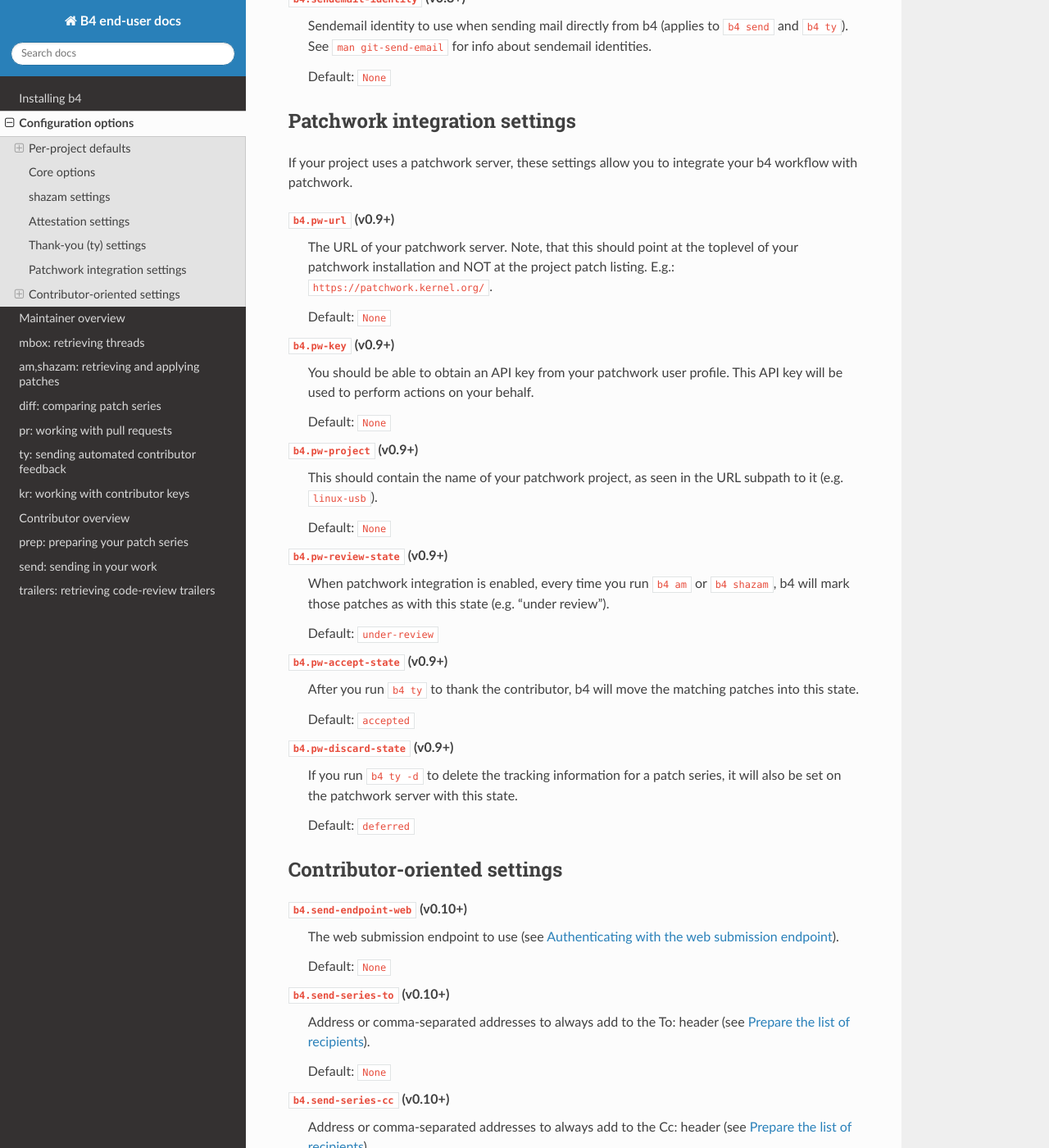
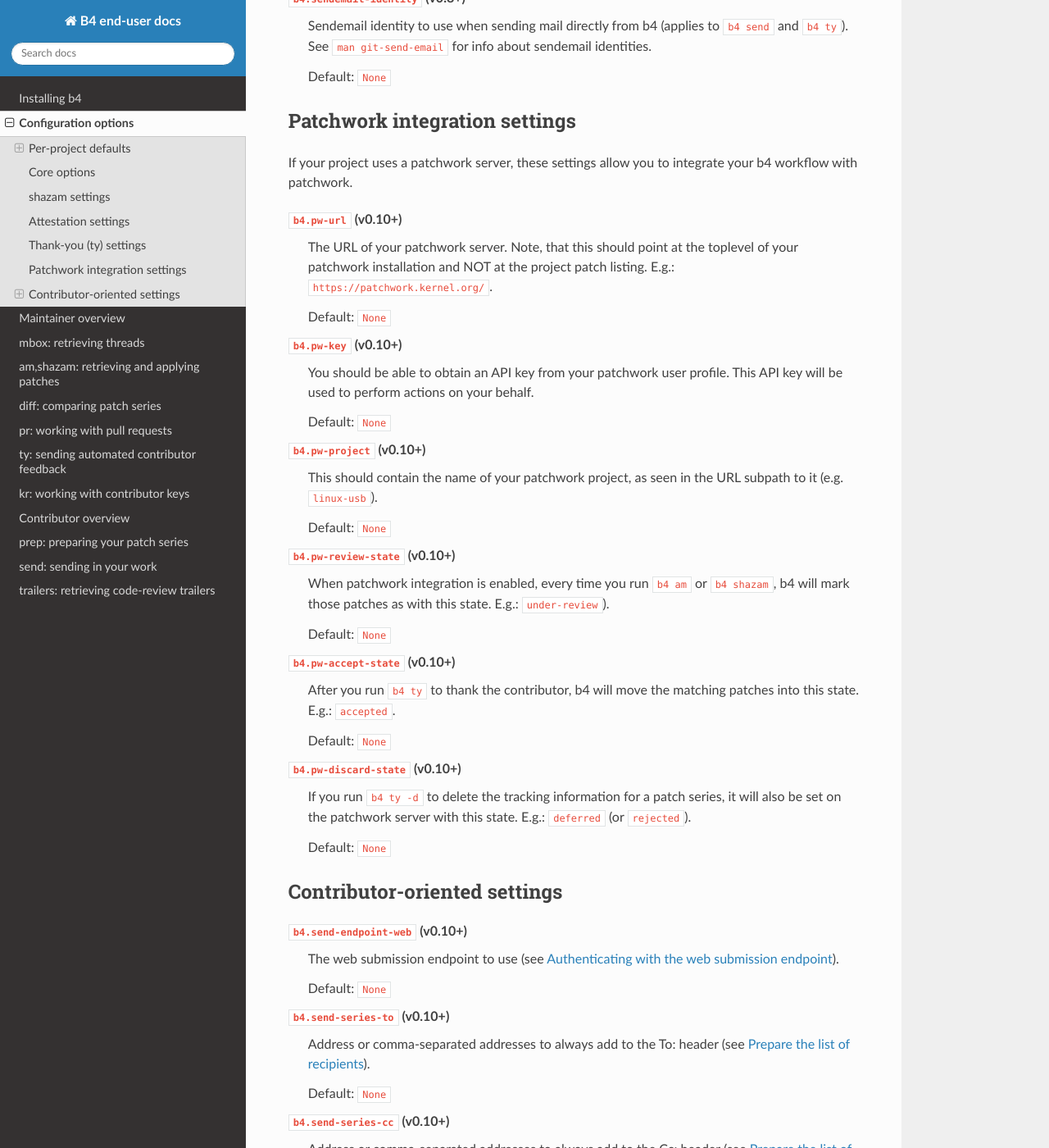
Before and after one commit to mricon/b4, a Sphinx documentation site: the page built from docs/config.rst, in a window 1280 px wide and 1400 px high, scrolled down 5258 px. Shown: the whole window at 82% size. Built offline with Sphinx 7.4.7 and the Read the Docs theme 2.0.0, drawn with Linux system fonts in a browser that asks for light colours.

```diff
--- a/b4/__init__.py
+++ b/b4/__init__.py
@@ -2263,7 +2263,7 @@ def get_main_config() -> dict:
         # some options can be provided via the toplevel .b4-config file,
         # so load them up and use as defaults
         topdir = git_get_toplevel()
-        wtglobs = ['send-*', '*mask', '*template*', 'trailer*']
+        wtglobs = ['send-*', '*mask', '*template*', 'trailer*', 'pw-*']
         if topdir:
             wtcfg = os.path.join(topdir, '.b4-config')
             if os.access(wtcfg, os.R_OK):
@@ -3061,7 +3061,7 @@ def patchwork_set_state(msgids: List[str], state: str) -> bool:
     pwurl = config.get('pw-url')
     pwproj = config.get('pw-project')
     if not (pwkey and pwurl and pwproj):
-        logger.debug('Patchwork support not configured')
+        logger.debug('Patchwork support requires pw-key, pw-url and pw-project settings')
         return False
     pses, url = get_patchwork_session(pwkey, pwurl)
     patches_url = '/'.join((url, 'patches'))
--- a/docs/config.rst
+++ b/docs/config.rst
@@ -266,43 +266,44 @@ Patchwork integration settings
 If your project uses a patchwork server, these settings allow you to
 integrate your b4 workflow with patchwork.
 
-``b4.pw-url`` (v0.9+)
+``b4.pw-url`` (v0.10+)
   The URL of your patchwork server. Note, that this should point at the
   toplevel of your patchwork installation and NOT at the project patch
   listing. E.g.: ``https://patchwork.kernel.org/``.
 
   Default: ``None``
 
-``b4.pw-key`` (v0.9+)
+``b4.pw-key`` (v0.10+)
   You should be able to obtain an API key from your patchwork user
   profile. This API key will be used to perform actions on your behalf.
 
   Default: ``None``
 
-``b4.pw-project`` (v0.9+)
+``b4.pw-project`` (v0.10+)
   This should contain the name of your patchwork project, as seen in the
   URL subpath to it (e.g. ``linux-usb``).
 
   Default: ``None``
 
-``b4.pw-review-state`` (v0.9+)
+``b4.pw-review-state`` (v0.10+)
   When patchwork integration is enabled, every time you run ``b4 am`` or
-  ``b4 shazam``, b4 will mark those patches as with this state (e.g.
-  "under review").
+  ``b4 shazam``, b4 will mark those patches as with this state. E.g.:
+  ``under-review``).
 
-  Default: ``under-review``
+  Default: ``None``
 
-``b4.pw-accept-state`` (v0.9+)
+``b4.pw-accept-state`` (v0.10+)
   After you run ``b4 ty`` to thank the contributor, b4 will move the
-  matching patches into this state.
+  matching patches into this state. E.g.: ``accepted``.
 
-  Default: ``accepted``
+  Default: ``None``
 
-``b4.pw-discard-state`` (v0.9+)
+``b4.pw-discard-state`` (v0.10+)
   If you run ``b4 ty -d`` to delete the tracking information for a patch
   series, it will also be set on the patchwork server with this state.
+  E.g.: ``deferred`` (or ``rejected``).
 
-  Default: ``deferred``
+  Default: ``None``
 
 .. _contributor_settings:
 
```
